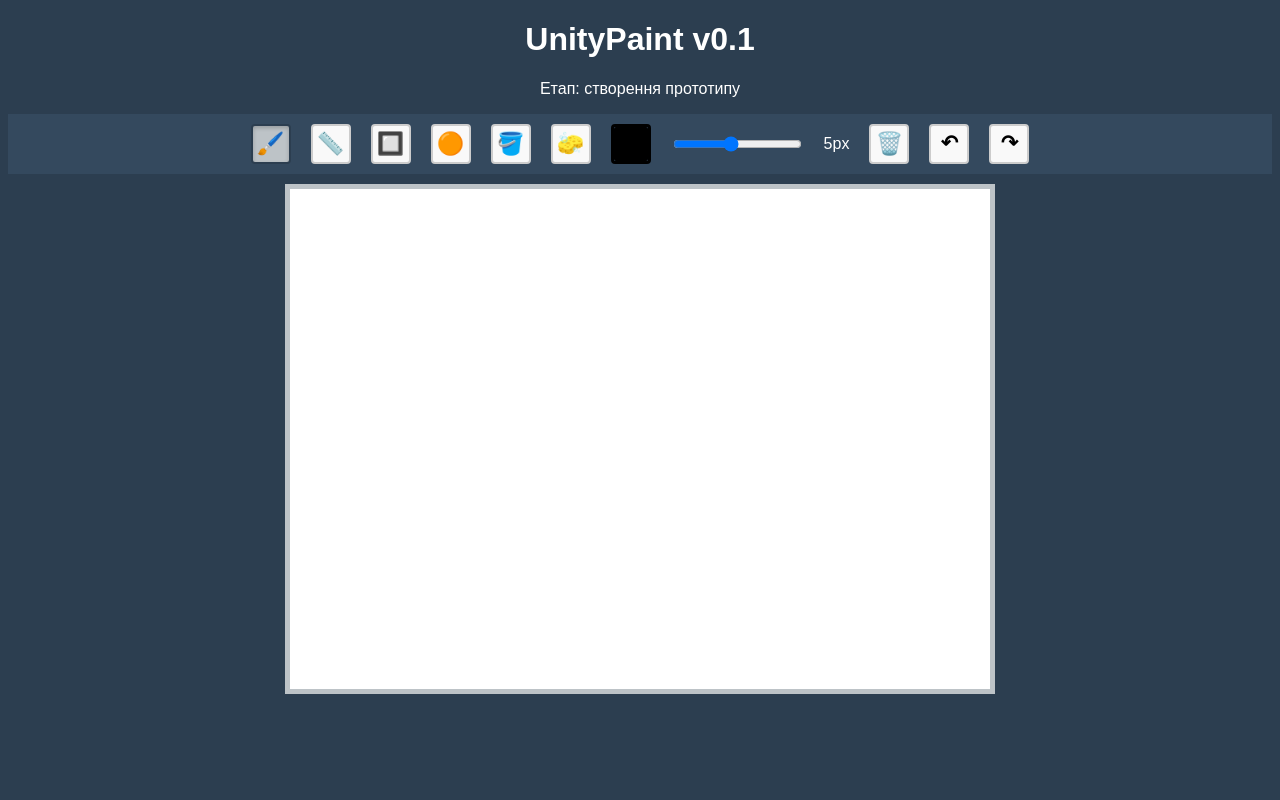
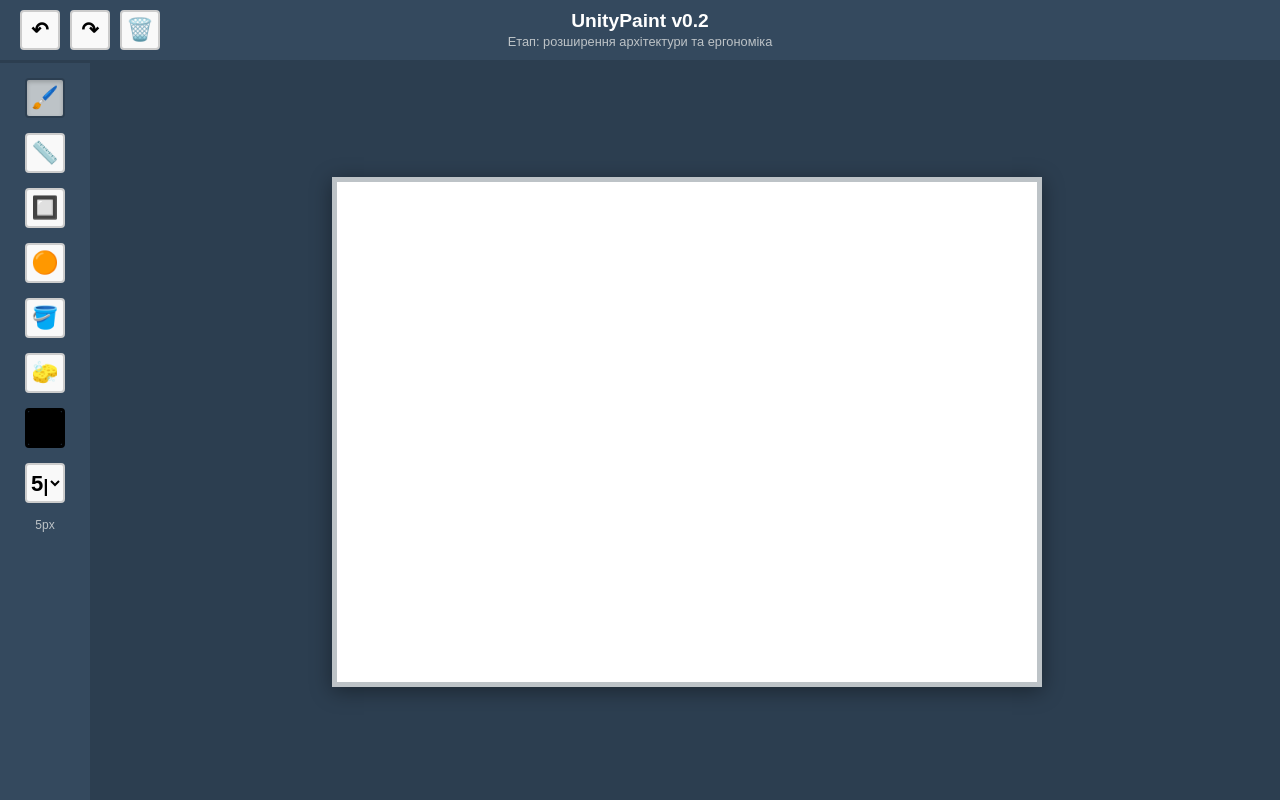
Before and after one commit to Avikett/paint-base_original, a website: page index.html in a window 1280 px wide. Drawn offline with Linux system fonts and the light colour scheme.

Commit message:
25-27 кроки

```diff
--- a/index.html
+++ b/index.html
@@ -6,11 +6,28 @@
     <link rel="stylesheet" href="style.css" />
   </head>
   <body>
-    <h1>UnityPaint v0.1</h1>
-    <p>Етап: створення прототипу</p>
-    <!-- Aviket -->
-    <!-- Емодзі кнопок -->
-    <div class="controls">
+    <div class="top-bar">
+      <div class="system-actions">
+        <button id="undoBtn" class="tool-button" title="Скасувати (Ctrl+Z)">
+          &#8630;
+        </button>
+        <button id="redoBtn" class="tool-button" title="Повторити (Ctrl+Y)">
+          &#8631;
+        </button>
+        <button id="clearBtn" class="tool-button" title="Очистити полотно">
+          🗑️
+        </button>
+      </div>
+      <div class="app-info">
+        <span class="app-title">UnityPaint v0.2</span>
+        <span class="app-stage"
+          >Етап: розширення архітектури та ергономіка</span
+        >
+      </div>
+      <div class="top-right-placeholder"></div>
+    </div>
+    <div class="main-container">
+      <div class="left-toolbar">
         <button id="brushBtn" class="tool-button active" title="Пензель">
           🖌️
         </button>
@@ -26,21 +43,20 @@
           class="tool-button"
           title="Оберіть колір"
         />
-
-      <input type="range" id="lineWidth" min="1" max="10" value="5" />
+        <select id="lineWidth" class="tool-button" title="Товщина лінії">
+          <option value="1">1px</option>
+          <option value="3">3px</option>
+          <option value="5" selected>5px</option>
+          <option value="8">8px</option>
+          <option value="10">10px</option>
+        </select>
         <span id="sizeValue">5px</span>
-      <button id="clearBtn" class="tool-button" title="Очистити полотно">
-        🗑️
-      </button>
-      <button id="undoBtn" class="tool-button" title="Скасувати (Ctrl+Z)">
-        &#8630;
-      </button>
-      <button id="redoBtn" class="tool-button" title="Повторити (Ctrl+Y)">
-        &#8631;
-      </button>
+      </div>
+      <div class="canvas-workspace">
+        <canvas id="board" width="700" height="500"></canvas>
+      </div>
     </div>
 
-    <canvas id="board" width="700" height="500"></canvas>
     <script src="script.js"></script>
   </body>
 </html>
--- a/script.js
+++ b/script.js
@@ -103,20 +103,24 @@ canvas.onmouseup = () => {
   }
 };
 
-lineWidth.oninput = () => {
+lineWidth.onchange = () => {
   sizeValue.textContent = lineWidth.value + "px";
 };
+
 // 1. Знаходимо кнопку в HTML
 const clearBtn = document.getElementById("clearBtn");
 
-// 2. Описуємо, що станеться при кліку
 clearBtn.onclick = () => {
-  // clearRect видаляє все у вказаному прямокутнику (від 0,0 до краю полотна)
+  // Видаляємо малюнок
   ctx.clearRect(0, 0, canvas.width, canvas.height);
+  ctx.beginPath();
+  // Повертаємо панель інструментів до початкового стану.
+  // Тепер "Корзина" сама вмикає "Пензель" та змінює курсор!
+  setActiveTool("brush", brushBtn);
+  // Фіксуємо порожнє полотно в історії (Undo/Redo)
+  saveState();
+};
 
-  // Додаткова перестраховка: скидаємо шлях, щоб наступна лінія не почалася зі старого місця
-  ctx.beginPath();
-};
 // --- Крок 13: Додаємо рамку та підпис ---
 colorPicker.oninput = () => {
   // автор: Aviket
--- a/style.css
+++ b/style.css
@@ -4,26 +4,82 @@
 body {
   background: #2c3e50;
   color: white;
+  font-family: sans-serif;
+  margin: 0;
+  padding: 0;
+  height: 100vh;
+  display: flex;
+  flex-direction: column;
+  overflow: hidden; /* Щоб інтерфейс не прокручувався */
+}
+/* Верхня панель за вайрфреймом Варіанту А */
+.top-bar {
+  display: grid;
+  grid-template-columns: 1fr auto 1fr; /* Кнопки ліворуч, назва по центру, праворуч пусто */
+  align-items: center;
+  background: #34495e;
+  padding: 10px 20px;
+  border-bottom: 3px solid #2c3e50;
+}
+
+.system-actions {
+  display: flex;
+  gap: 10px;
+}
+
+.app-info {
   text-align: center;
-  font-family: sans-serif;
+}
+
+.app-title {
+  font-weight: bold;
+  font-size: 1.2rem;
+  display: block;
+}
+
+.app-stage {
+  font-size: 0.8rem;
+  color: #bdc3c7;
+}
+
+/* Контейнер-розподільник під верхньою панеллю */
+.main-container {
+  display: flex;
+  flex-grow: 1; /* Займає весь залишок висоти екрана */
+  height: calc(100vh - 63px);
+}
+/* Ліва панель — вишиковує інструменти в акуратний стовпчик */
+.left-toolbar {
+  background: #34495e;
+  padding: 15px;
+  display: flex;
+  flex-direction: column;
+  align-items: center;
+  gap: 15px;
+  border-right: 3px solid #2c3e50;
+  min-width: 60px;
+}
+
+#sizeValue {
+  font-size: 12px;
+  color: #bdc3c7;
+}
+
+/* Центральна зона, де лежить полотно */
+.canvas-workspace {
+  flex-grow: 1;
+  display: flex;
+  justify-content: center;
+  align-items: center;
+  background: #2c3e50;
+  padding: 20px;
 }
 
 canvas {
   background: white;
   border: 5px solid #bdc3c7;
-  /* ВИПРАВЛЕНО: Прибрали жорсткий crosshair, щоб класи нижче могли вільно змінювати курсор */
-  cursor: default;
-}
-
-/* Об'єднані дублюючі правила для controls */
-.controls {
-  background: #34495e;
-  padding: 10px;
-  margin-bottom: 10px;
-  display: flex;
-  align-items: center;
-  justify-content: center;
-  gap: 20px;
+  cursor: crosshair;
+  box-shadow: 0px 4px 20px rgba(0, 0, 0, 0.4); /* Дорослий ефект тіні */
 }
 
 button {
```
Lines whose indentation alone changed are shown as unchanged.
